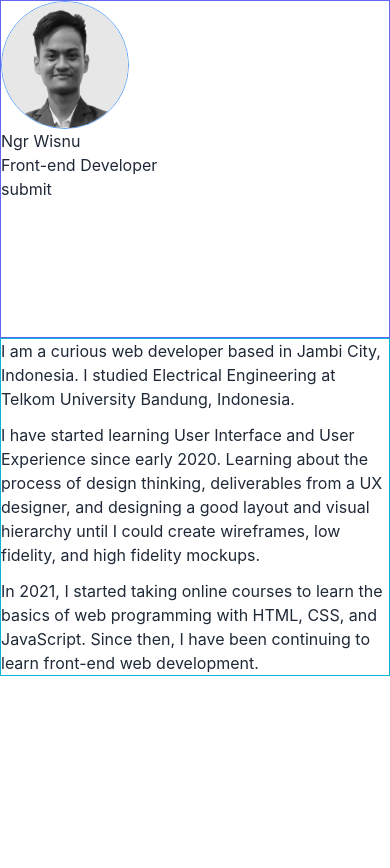
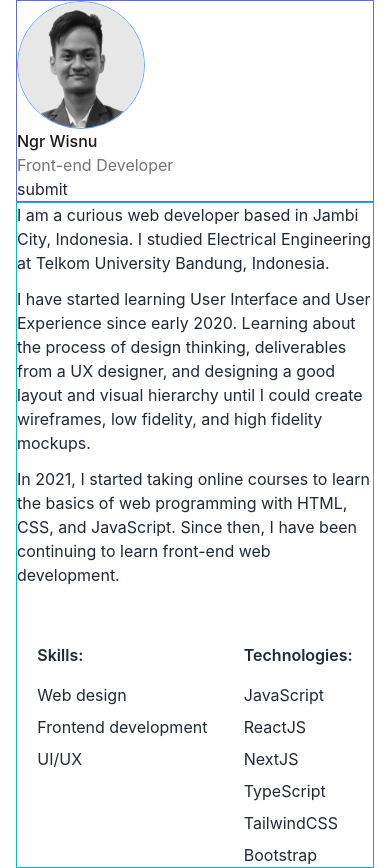
Before and after one commit to ngrwisnu/portfolio-v2, a Next.js app: page /about in a window 390 px wide. Before the commit the page ends 844 px from the top, so only its background shows below. Built offline with nearby package versions, Linux system fonts and the light colour scheme.

Commit message:
improve about page responsiveness

```diff
--- a/components/ui/button/index.tsx
+++ b/components/ui/button/index.tsx
@@ -2,6 +2,8 @@ import Link from "next/link";
 
 interface ButtonProps {
   isSubmit?: boolean;
+  isDefault?: boolean;
+  isDisabled?: boolean;
   link: string;
   children: any;
 }
@@ -11,13 +13,13 @@ const Button = (props: ButtonProps) => {
 
   if (!isSubmit) {
     return (
-      <Link href={link} className="btn btn-link">
+      <Link href={link} className="btn-link btn">
         {props.children}
       </Link>
     );
   }
 
-  return <button className="btn btn-outline">{props.children}</button>;
+  return <button className="btn-outline btn">{props.children}</button>;
 };
 
 export default Button;
--- a/pages/about/index.tsx
+++ b/pages/about/index.tsx
@@ -3,10 +3,11 @@ import data from "../../data/about";
 
 const AboutMe = () => {
   return (
-    <section className="w-screen">
-      <div className="container-content about grid grid-rows-2 md:grid-cols-12">
+    <section className="w-screen px-4 md:px-0">
+      <div className="container-content about grid grid-rows-content md:grid-cols-12">
+        {/* Left/Top content */}
         <div
-          className="flex flex-col border border-indigo-500 md:col-span-4"
+          className="flex flex-col border border-indigo-500 md:col-span-4 md:justify-self-center"
           id="left-content"
         >
           <div className="about__photo relative h-32 w-32 overflow-hidden rounded-full border border-blue-400">
@@ -18,16 +19,18 @@ const AboutMe = () => {
               className="h-full object-cover"
             />
           </div>
-          <div className="about__name-label">
-            <h5>{data.name}</h5>
+          <div className="about__name-label text-neutral-500">
+            <h5 className="font-medium text-stone-900">{data.name}</h5>
             <h6>{data.label}</h6>
           </div>
           <div className="about__button-icons">
             <button>submit</button>
           </div>
         </div>
+
+        {/* Right/Bottom content */}
         <div
-          className="border border-cyan-500 md:col-span-8"
+          className="flex flex-col gap-14 border border-cyan-500 md:col-span-8"
           id="right-content"
         >
           <div className="about__description flex flex-col gap-3">
@@ -35,7 +38,26 @@ const AboutMe = () => {
               <p key={content._id}>{content.body}</p>
             ))}
           </div>
-          <div className="knowledges"></div>
+
+          {/* Skills & Technologies */}
+          <div className="knowledges flex justify-evenly gap-4 md:justify-start md:gap-[116px]">
+            <div className="about__skills">
+              <h6 className="skills-title">Skills:</h6>
+              <ul className="flex flex-col gap-2">
+                {data.skills.map((skill: string, idx: number) => (
+                  <li key={idx}>{skill}</li>
+                ))}
+              </ul>
+            </div>
+            <div className="about__technologies">
+              <h6 className="skills-title">Technologies:</h6>
+              <ul className="flex flex-col gap-2">
+                {data.technologies.map((technology: string, idx: number) => (
+                  <li key={idx}>{technology}</li>
+                ))}
+              </ul>
+            </div>
+          </div>
         </div>
       </div>
     </section>
--- a/styles/globals.css
+++ b/styles/globals.css
@@ -22,14 +22,18 @@ a {
 
 @layer components {
   .col-center {
-    @apply flex-col justify-center items-center;
+    @apply flex-col items-center justify-center;
   }
 
   .row-center {
-    @apply justify-center items-center;
+    @apply items-center justify-center;
   }
 
   .container-content {
-    @apply md:container mx-auto xl:max-w-7xl;
+    @apply mx-auto md:container xl:max-w-7xl;
+  }
+
+  .skills-title {
+    @apply mb-4 text-base font-semibold;
   }
 }
--- a/tailwind.config.js
+++ b/tailwind.config.js
@@ -5,7 +5,11 @@ module.exports = {
     "./components/**/*.{js,ts,jsx,tsx}",
   ],
   theme: {
-    extend: {},
+    extend: {
+      gridTemplateRows: {
+        content: "auto",
+      },
+    },
   },
   plugins: [require("daisyui")],
 };
```
